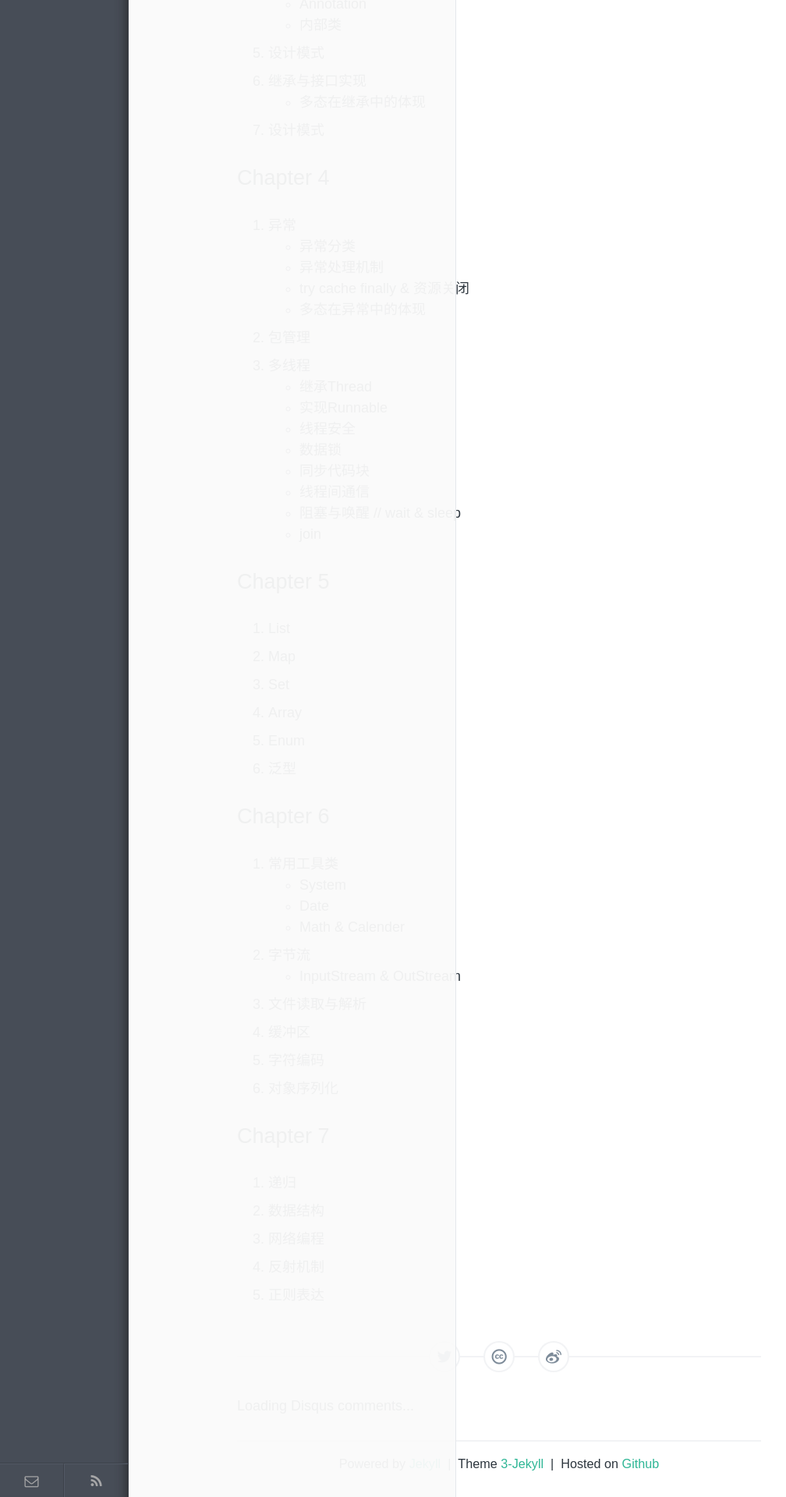
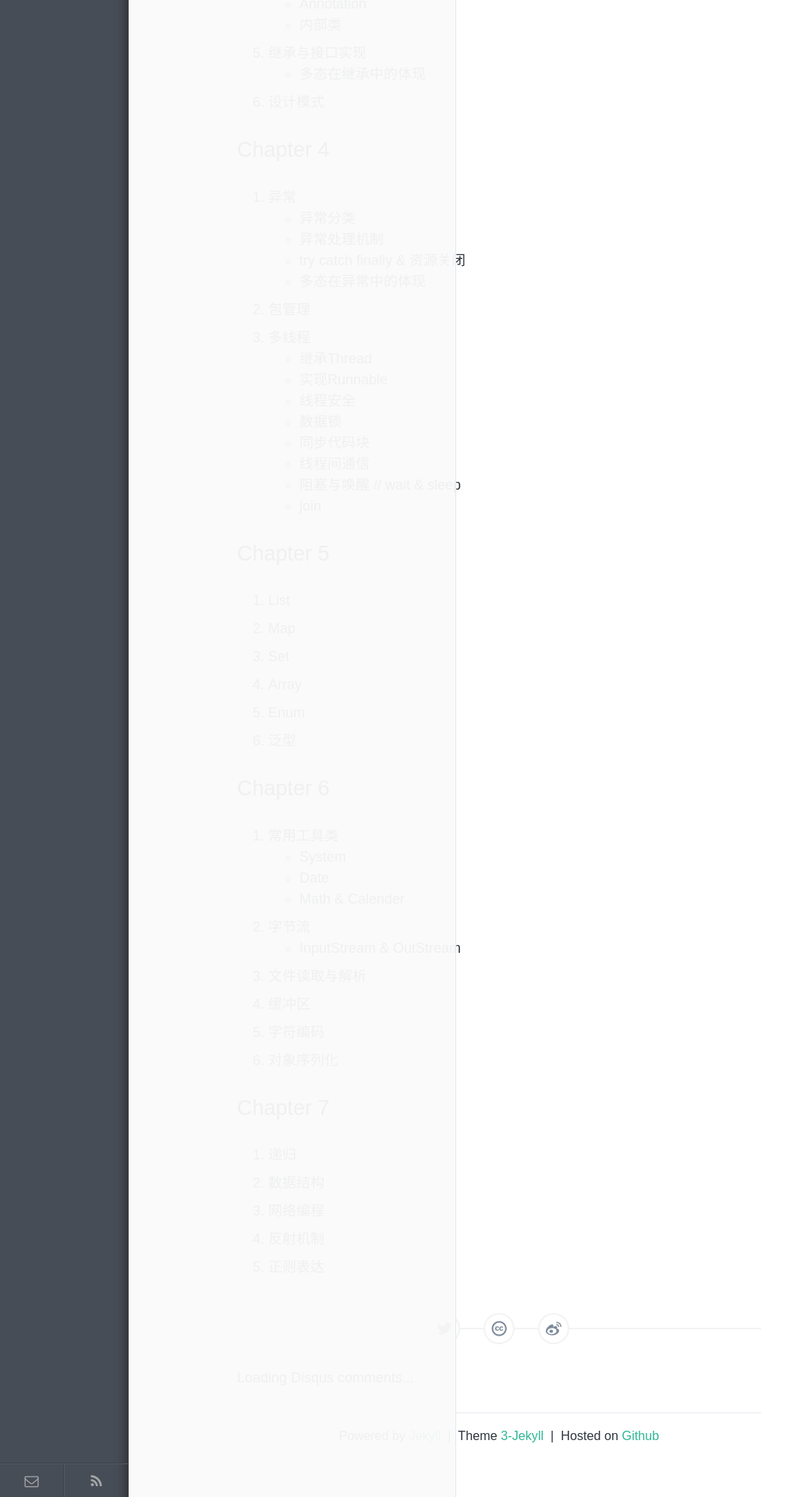
Before and after one commit to z00s/z00s.github.io, a Jekyll site: the page built from _posts/archieved/2016-05-22-overview-of-java-2016.markdown, in a window 1280 px wide. Shown: the part 1699-3619 px from the top of the page at 78% size, without its empty margins (0-1008 px from the left). Built offline with Jekyll 4.4.1, drawn with Linux system fonts in a browser that asks for light colours; nearby versions of some CDN libraries; comment, search, counter and statistics services are not loaded.

Commit message:
master: - fixed typo

```diff
--- a/_posts/archieved/2016-05-22-overview-of-java-2016.markdown
+++ b/_posts/archieved/2016-05-22-overview-of-java-2016.markdown
@@ -55,16 +55,15 @@
 	- 接口
 	- Annotation
 	- 内部类
-5. 	设计模式
-6. 	继承与接口实现
+5. 	继承与接口实现
 	- 多态在继承中的体现
-7. 	设计模式
+6. 	设计模式
 
 ## Chapter 4
 1. 异常
 	- 异常分类
 	- 异常处理机制
-	- try cache finally & 资源关闭
+	- try catch finally & 资源关闭
 	- 多态在异常中的体现
 2. 包管理
 3. 多线程
```
